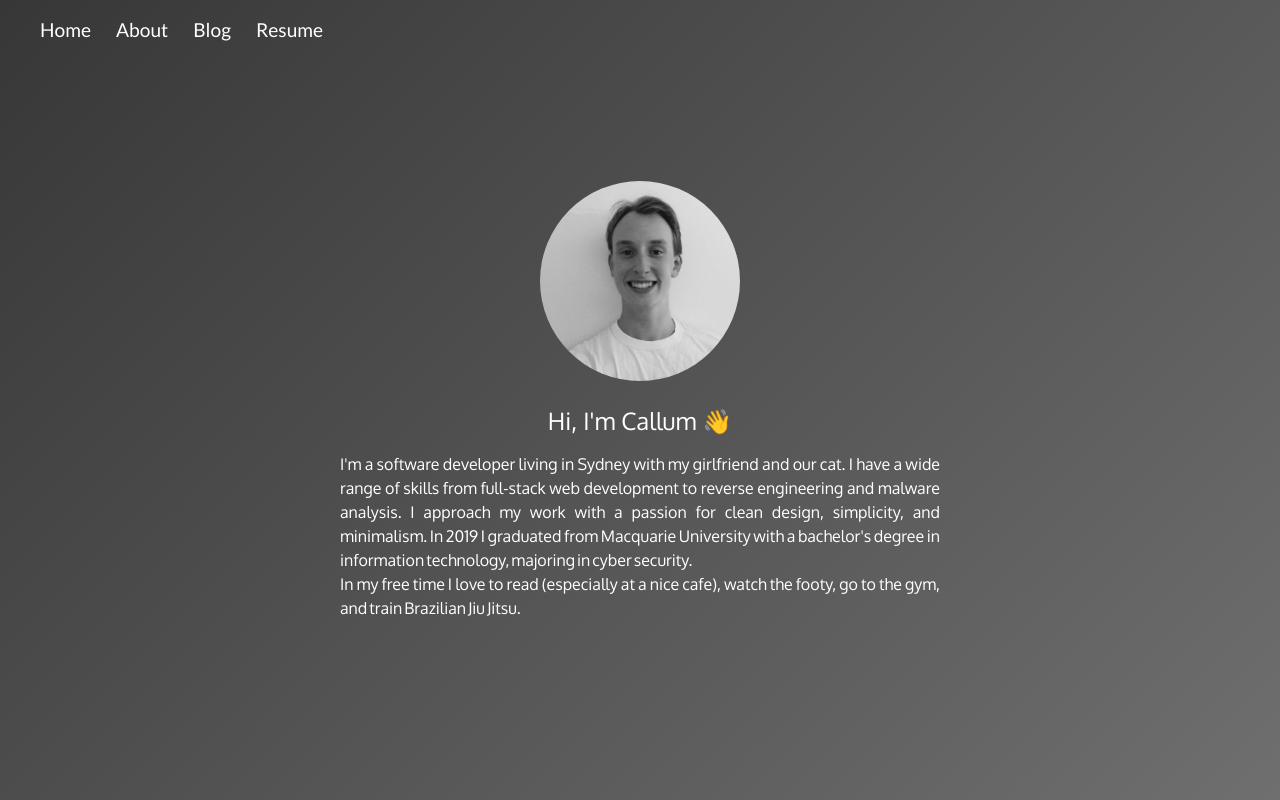
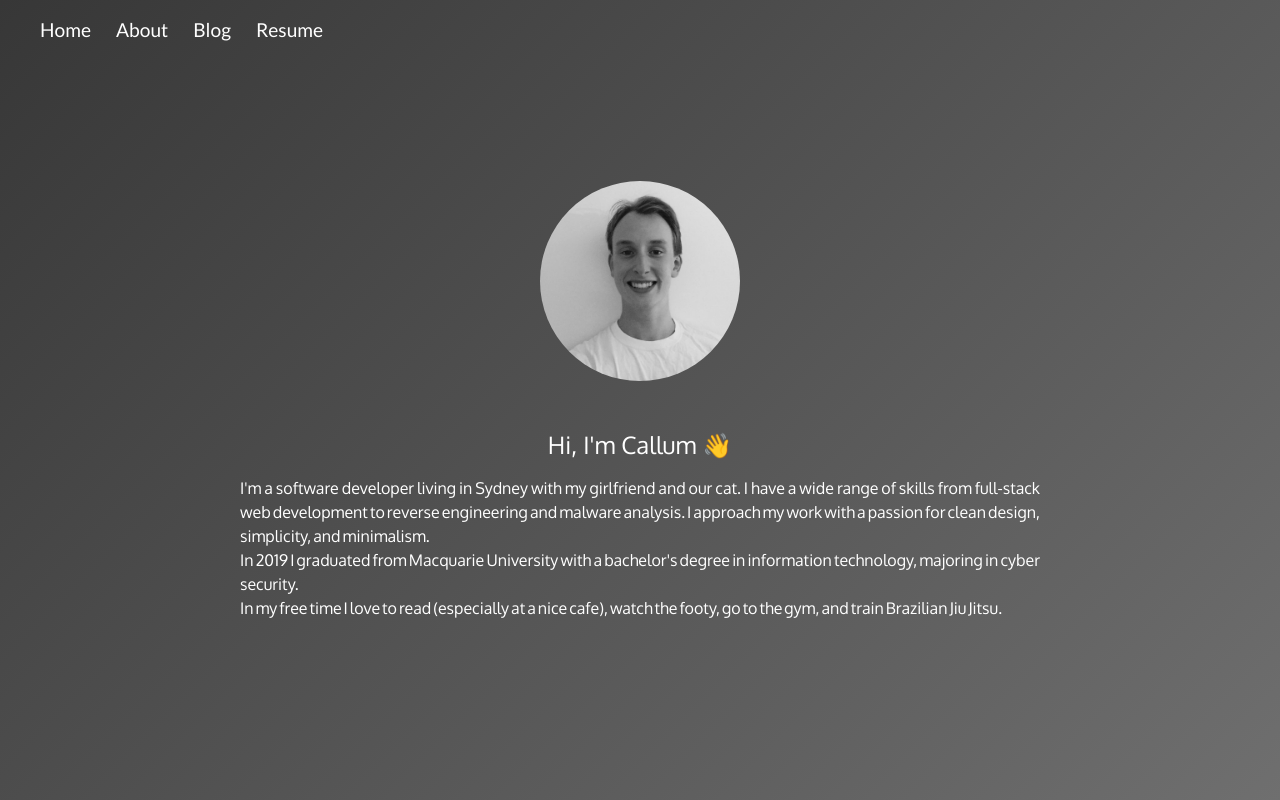
Before and after one commit to CountScapula/blog, a website: page about.html in a window 1280 px wide. Drawn offline with nearby package versions, Linux system fonts and the light colour scheme.

Commit message:
Touch up the about page

```diff
--- a/css/about.css
+++ b/css/about.css
@@ -16,7 +16,7 @@
 
 #about-heading {
     text-align: center;
-    margin: 1em auto 0 auto;
+    margin: 2em auto 0 auto;
     font-family: "Oxygen";
 }
 
@@ -27,7 +27,7 @@
     margin: 1em auto auto auto;
     font-family: "Oxygen";
     width: 85%;
-    max-width: 600px;
+    max-width: 800px;
 }
 
 #headshot {
```
Also changed, not shown: about.html (+1 -0 lines).
